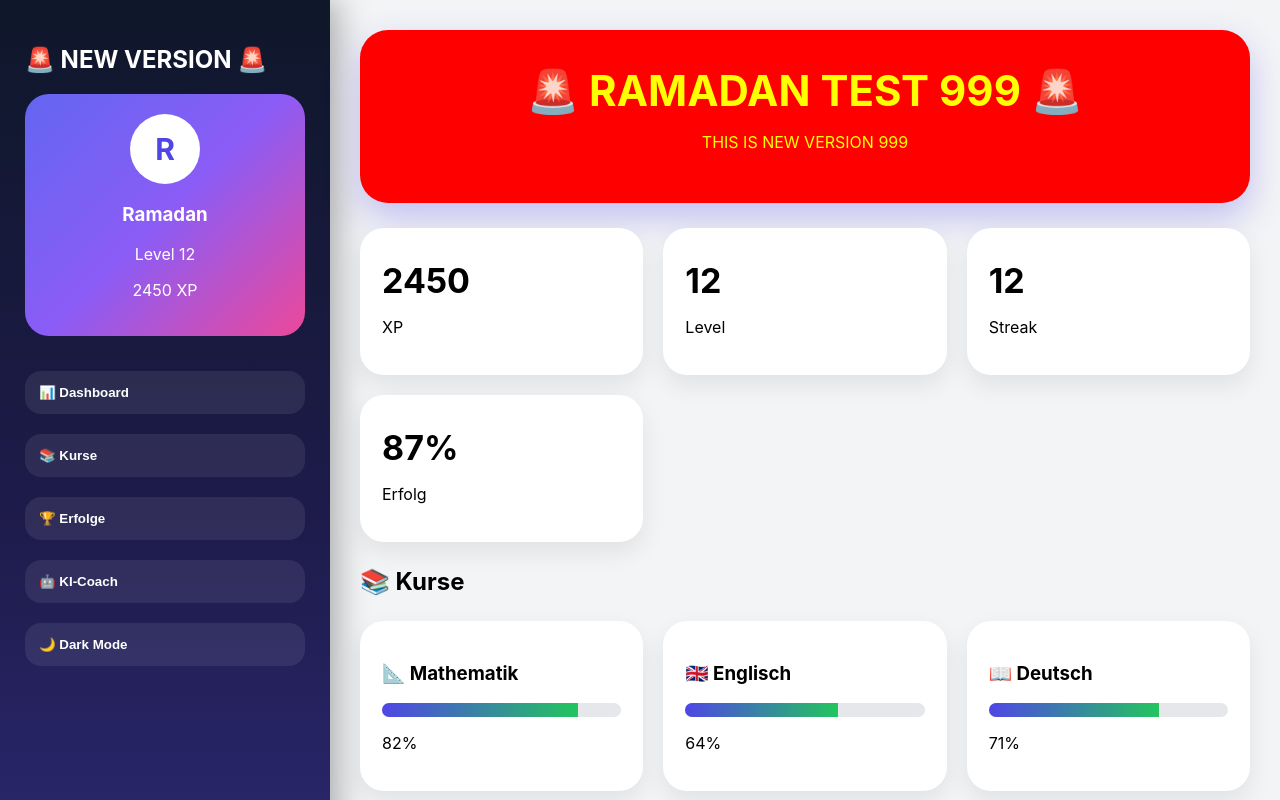
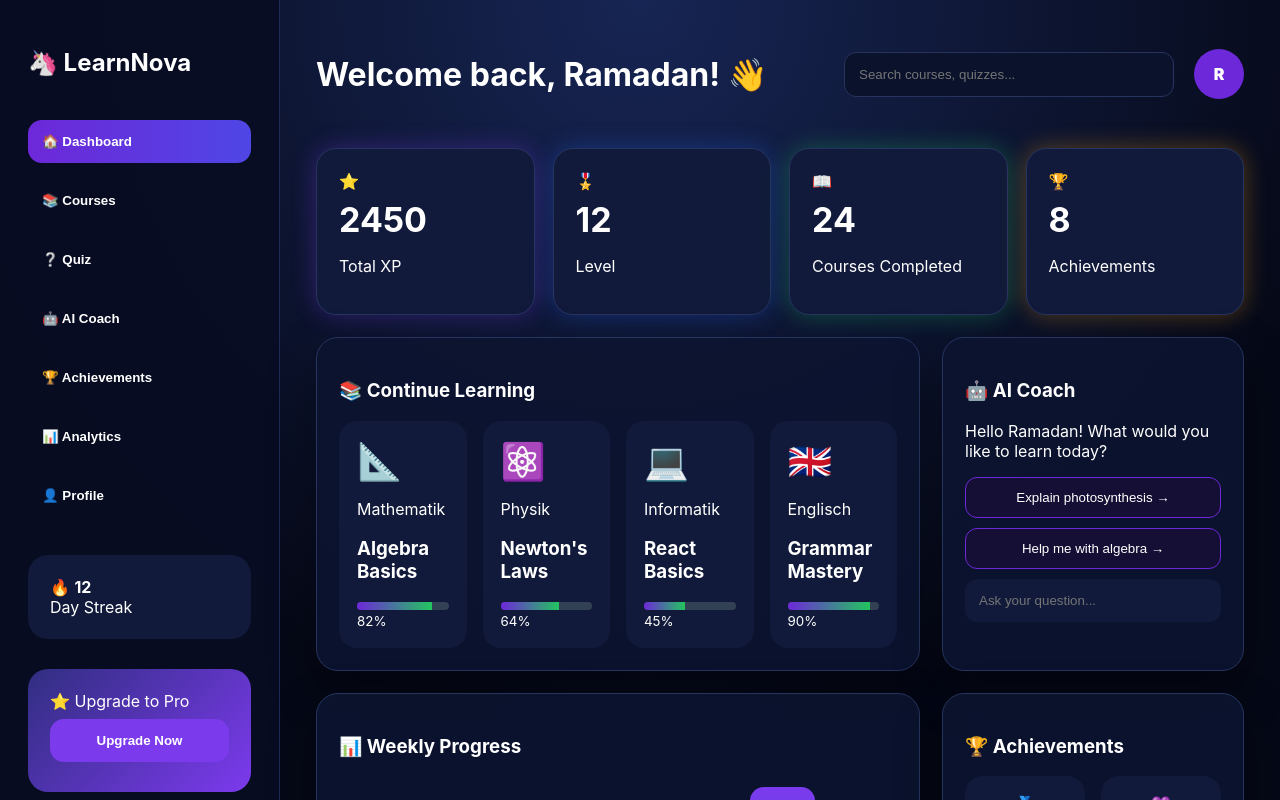
Before and after one commit to ramadanfarhood3-ship-it/learnnova-clean, a React (Vite) app: page / in a window 1280 px wide. Shown: the top 800 px of the page. Built offline with nearby package versions, Linux system fonts and the light colour scheme.

Commit message:
Make UI like generated image

```diff
--- a/package.json
+++ b/package.json
@@ -3,11 +3,14 @@
   "private": true,
   "version": "0.0.0",
   "type": "module",
+  "homepage": "https://ramadanfarhood3-ship-it.github.io/learnnova-clean",
   "scripts": {
     "dev": "vite",
     "build": "tsc -b && vite build",
     "lint": "eslint .",
-    "preview": "vite preview"
+    "preview": "vite preview",
+    "predeploy": "npm run build",
+    "deploy": "gh-pages -d dist"
   },
   "dependencies": {
     "react": "^19.2.6",
@@ -22,6 +25,7 @@
     "eslint": "^10.3.0",
     "eslint-plugin-react-hooks": "^7.1.1",
     "eslint-plugin-react-refresh": "^0.5.2",
+    "gh-pages": "^6.3.0",
     "globals": "^17.6.0",
     "typescript": "~6.0.2",
     "typescript-eslint": "^8.59.2",
--- a/src/App.css
+++ b/src/App.css
@@ -1,238 +1,52 @@
-body {
-  margin: 0;
-  font-family: Inter, Arial, sans-serif;
+* { box-sizing: border-box; }
+body { margin: 0; font-family: Inter, Arial, sans-serif; background:#050816; color:white; }
+.app { display:flex; min-height:100vh; background:radial-gradient(circle at top,#172554,#050816 60%); }
+
+.sidebar { width:280px; padding:28px; background:rgba(8,13,35,.9); border-right:1px solid #1e2a55; }
+.sidebar h1 { margin-bottom:35px; }
+.sidebar button { width:100%; padding:14px; margin:8px 0; border:0; border-radius:14px; background:transparent; color:white; text-align:left; font-weight:700; }
+.sidebar button.active, .sidebar button:hover { background:linear-gradient(90deg,#6d28d9,#4f46e5); }
+.streak,.pro { margin-top:30px; padding:22px; border-radius:20px; background:#111a3a; }
+.pro { background:linear-gradient(135deg,#312e81,#7c3aed); }
+.pro button { background:#7c3aed; text-align:center; }
+
+.main { flex:1; padding:28px 36px; }
+.top { display:flex; align-items:center; gap:20px; margin-bottom:28px; }
+.top h2 { flex:1; font-size:32px; }
+.top input { width:330px; padding:14px; border-radius:12px; border:1px solid #26345f; background:#0b122c; color:white; }
+.avatar { width:50px; height:50px; border-radius:50%; background:#6d28d9; display:grid; place-items:center; font-weight:900; }
+
+.stats { display:grid; grid-template-columns:repeat(4,1fr); gap:18px; margin-bottom:22px; }
+.stat { padding:22px; border-radius:20px; background:#111a3a; border:1px solid #26345f; }
+.stat h2 { font-size:34px; margin:8px 0; }
+.purple { box-shadow:0 0 25px #7c3aed55; }
+.blue { box-shadow:0 0 25px #2563eb55; }
+.green { box-shadow:0 0 25px #22c55e55; }
+.orange { box-shadow:0 0 25px #f59e0b55; }
+
+.grid { display:grid; grid-template-columns:2fr 1fr; gap:22px; }
+.panel { background:rgba(12,20,48,.88); border:1px solid #26345f; border-radius:22px; padding:22px; box-shadow:0 20px 50px #0005; }
+.big { grid-column:auto; }
+
+.courses { display:grid; grid-template-columns:repeat(4,1fr); gap:16px; }
+.course { padding:18px; border-radius:18px; background:#111a3a; min-height:170px; }
+.icon { font-size:36px; }
+.bar { height:8px; background:#334155; border-radius:20px; overflow:hidden; }
+.bar span { display:block; height:100%; background:linear-gradient(90deg,#6d28d9,#22c55e); }
+
+.coach button { display:block; width:100%; margin:10px 0; padding:12px; border-radius:12px; border:1px solid #6d28d9; background:#160f35; color:white; }
+.coach input { width:100%; padding:14px; border-radius:12px; border:0; background:#111a3a; color:white; }
+
+.chart { height:210px; display:flex; align-items:end; gap:18px; }
+.chart div { flex:1; border-radius:14px 14px 4px 4px; background:linear-gradient(180deg,#7c3aed,#2563eb); }
+
+.badges { display:grid; grid-template-columns:repeat(2,1fr); gap:16px; }
+.badges span { padding:18px; border-radius:18px; text-align:center; background:#111a3a; }
+
+@media(max-width:900px){
+  .app{flex-direction:column}
+  .sidebar{width:100%}
+  .stats,.courses,.grid{grid-template-columns:1fr}
+  .top{flex-direction:column;align-items:stretch}
+  .top input{width:100%}
 }
-
-.app {
-  display: flex;
-  min-height: 100vh;
-  background: #f3f4f6;
-}
-
-.dark {
-  background: #0f172a;
-  color: white;
-}
-
-.sidebar {
-  width: 280px;
-  background: linear-gradient(
-    180deg,
-    #0f172a,
-    #1e1b4b,
-    #312e81
-  );
-  color: white;
-  padding: 25px;
-  box-shadow: 8px 0 30px rgba(0,0,0,0.3);
-}
-
-.sidebar h2 {
-  margin-bottom: 20px;
-}
-
-.profile {
-  background: linear-gradient(
-    135deg,
-    #6366f1,
-    #8b5cf6,
-    #ec4899
-  );
-  padding: 20px;
-  border-radius: 24px;
-  text-align: center;
-  margin-bottom: 25px;
-}
-
-.avatar {
-  width: 70px;
-  height: 70px;
-  background: white;
-  color: #4f46e5;
-  border-radius: 50%;
-  display: grid;
-  place-items: center;
-  margin: auto;
-  font-size: 30px;
-  font-weight: bold;
-}
-
-.sidebar button {
-  width: 100%;
-  margin: 10px 0;
-  padding: 14px;
-  border: none;
-  border-radius: 16px;
-  background: rgba(255,255,255,0.08);
-  color: white;
-  font-weight: bold;
-  text-align: left;
-  cursor: pointer;
-  transition: 0.3s;
-}
-
-.sidebar button:hover {
-  background: linear-gradient(
-    90deg,
-    #4f46e5,
-    #7c3aed
-  );
-  transform: translateX(5px);
-}
-
-.main {
-  flex: 1;
-  padding: 30px;
-}
-
-.hero {
-  background: linear-gradient(
-    135deg,
-    #4f46e5,
-    #7c3aed,
-    #ec4899
-  );
-  color: white;
-  padding: 35px;
-  border-radius: 28px;
-  margin-bottom: 25px;
-  box-shadow: 0 15px 35px rgba(79,70,229,0.3);
-}
-
-.hero h1 {
-  margin: 0;
-  font-size: 42px;
-}
-
-.stats,
-.course-grid,
-.split,
-.badge-grid,
-.plan-grid {
-  display: grid;
-  grid-template-columns: repeat(auto-fit,minmax(220px,1fr));
-  gap: 20px;
-  margin: 25px 0;
-}
-
-.card,
-.course,
-.panel,
-.badge,
-.leaderboard,
-.daily,
-.plan-card,
-.chart {
-  background: white;
-  padding: 22px;
-  border-radius: 24px;
-  box-shadow: 0 10px 25px rgba(0,0,0,0.08);
-}
-
-.dark .card,
-.dark .course,
-.dark .panel,
-.dark .badge,
-.dark .leaderboard,
-.dark .daily,
-.dark .plan-card,
-.dark .chart {
-  background: #1e293b;
-  color: white;
-}
-
-.card h2 {
-  font-size: 34px;
-  margin: 10px 0;
-}
-
-.progress-bar {
-  height: 14px;
-  background: #e5e7eb;
-  border-radius: 20px;
-  overflow: hidden;
-}
-
-.progress-bar div {
-  height: 100%;
-  background: linear-gradient(
-    90deg,
-    #4f46e5,
-    #22c55e
-  );
-}
-
-.primary {
-  padding: 14px 20px;
-  border: none;
-  border-radius: 14px;
-  background: linear-gradient(
-    135deg,
-    #4f46e5,
-    #7c3aed
-  );
-  color: white;
-  font-weight: bold;
-  cursor: pointer;
-}
-
-input {
-  width: 100%;
-  padding: 14px;
-  border-radius: 14px;
-  border: 1px solid #ddd;
-  margin-top: 10px;
-}
-
-.answer {
-  margin-top: 12px;
-  padding: 12px;
-  border-radius: 12px;
-  background: #eef2ff;
-}
-
-.dark .answer {
-  background: #334155;
-}
-
-.chart {
-  margin-top: 25px;
-}
-
-.bars {
-  height: 180px;
-  display: flex;
-  align-items: end;
-  gap: 15px;
-  margin-top: 20px;
-}
-
-.bars div {
-  flex: 1;
-  background: linear-gradient(
-    180deg,
-    #7c3aed,
-    #22c55e
-  );
-  border-radius: 16px 16px 8px 8px;
-  display: flex;
-  justify-content: center;
-  align-items: end;
-  color: white;
-  font-weight: bold;
-  padding-bottom: 8px;
-}
-
-@media (max-width: 800px) {
-  .app {
-    flex-direction: column;
-  }
-
-  .sidebar {
-    width: auto;
-  }
-
-  .hero h1 {
-    font-size: 30px;
-  }
-}
--- a/src/App.tsx
+++ b/src/App.tsx
@@ -1,105 +1,86 @@
-import { useEffect, useState } from "react";
 import "./App.css";
 
 const courses = [
-  { name: "Mathematik", icon: "📐", progress: 82 },
-  { name: "Englisch", icon: "🇬🇧", progress: 64 },
-  { name: "Deutsch", icon: "📖", progress: 71 },
-  { name: "Physik", icon: "⚛️", progress: 45 },
+  ["📐", "Mathematik", "Algebra Basics", 82],
+  ["⚛️", "Physik", "Newton's Laws", 64],
+  ["💻", "Informatik", "React Basics", 45],
+  ["🇬🇧", "Englisch", "Grammar Mastery", 90],
 ];
 
 export default function App() {
-  const [dark, setDark] = useState(false);
-  const [xp, setXp] = useState(2450);
+  return (
+    <div className="app">
+      <aside className="sidebar">
+        <h1>🦄 LearnNova</h1>
+        <button className="active">🏠 Dashboard</button>
+        <button>📚 Courses</button>
+        <button>❔ Quiz</button>
+        <button>🤖 AI Coach</button>
+        <button>🏆 Achievements</button>
+        <button>📊 Analytics</button>
+        <button>👤 Profile</button>
 
-  useEffect(() => {
-    const savedXp = localStorage.getItem("learnnova-xp");
-    const savedDark = localStorage.getItem("learnnova-dark");
-
-    if (savedXp) setXp(Number(savedXp));
-    if (savedDark === "true") setDark(true);
-  }, []);
-
-  const level = Math.floor(xp / 200);
-
-  return (
-    <div className={dark ? "app dark" : "app"}>
-      <aside className="sidebar">
-        <h2>🚨 NEW VERSION 🚨</h2>
-
-        <div className="profile">
-          <div className="avatar">R</div>
-          <h3>Ramadan</h3>
-          <p>Level {level}</p>
-          <p>{xp} XP</p>
-        </div>
-
-        <button>📊 Dashboard</button>
-        <button>📚 Kurse</button>
-        <button>🏆 Erfolge</button>
-        <button>🤖 KI-Coach</button>
-
-        <button onClick={() => setDark(!dark)}>
-          {dark ? "☀️ Light Mode" : "🌙 Dark Mode"}
-        </button>
+        <div className="streak">🔥 <b>12</b><br />Day Streak</div>
+        <div className="pro">⭐ Upgrade to Pro<br /><button>Upgrade Now</button></div>
       </aside>
 
       <main className="main">
-        <header
-          className="hero"
-          style={{
-            background: "red",
-            color: "yellow",
-            textAlign: "center",
-          }}
-        >
-          <h1>🚨 RAMADAN TEST 999 🚨</h1>
-          <p>THIS IS NEW VERSION 999</p>
+        <header className="top">
+          <h2>Welcome back, Ramadan! 👋</h2>
+          <input placeholder="Search courses, quizzes..." />
+          <div className="avatar">R</div>
         </header>
 
         <section className="stats">
-          <div className="card">
-            <h2>{xp}</h2>
-            <p>XP</p>
+          <div className="stat purple">⭐ <h2>2450</h2><p>Total XP</p></div>
+          <div className="stat blue">🎖️ <h2>12</h2><p>Level</p></div>
+          <div className="stat green">📖 <h2>24</h2><p>Courses Completed</p></div>
+          <div className="stat orange">🏆 <h2>8</h2><p>Achievements</p></div>
+        </section>
+
+        <section className="grid">
+          <div className="panel big">
+            <h3>📚 Continue Learning</h3>
+            <div className="courses">
+              {courses.map((c) => (
+                <div className="course" key={c[1]}>
+                  <div className="icon">{c[0]}</div>
+                  <p>{c[1]}</p>
+                  <h3>{c[2]}</h3>
+                  <div className="bar"><span style={{ width: `${c[3]}%` }} /></div>
+                  <small>{c[3]}%</small>
+                </div>
+              ))}
+            </div>
           </div>
 
-          <div className="card">
-            <h2>{level}</h2>
-            <p>Level</p>
+          <div className="panel coach">
+            <h3>🤖 AI Coach</h3>
+            <p>Hello Ramadan! What would you like to learn today?</p>
+            <button>Explain photosynthesis →</button>
+            <button>Help me with algebra →</button>
+            <input placeholder="Ask your question..." />
           </div>
 
-          <div className="card">
-            <h2>12</h2>
-            <p>Streak</p>
+          <div className="panel big">
+            <h3>📊 Weekly Progress</h3>
+            <div className="chart">
+              {[35, 55, 80, 60, 72, 95, 85].map((h, i) => (
+                <div key={i} style={{ height: `${h}%` }} />
+              ))}
+            </div>
           </div>
 
-          <div className="card">
-            <h2>87%</h2>
-            <p>Erfolg</p>
+          <div className="panel">
+            <h3>🏆 Achievements</h3>
+            <div className="badges">
+              <span>🏅<br />First Quiz</span>
+              <span>💜<br />100 XP</span>
+              <span>💎<br />500 XP</span>
+              <span>🔒<br />1000 XP</span>
+            </div>
           </div>
         </section>
-
-        <h2>📚 Kurse</h2>
-
-        <div className="course-grid">
-          {courses.map((course) => (
-            <div className="course" key={course.name}>
-              <h3>
-                {course.icon} {course.name}
-              </h3>
-
-              <div className="progress-bar">
-                <div
-                  style={{
-                    width: `${course.progress}%`,
-                  }}
-                ></div>
-              </div>
-
-              <p>{course.progress}%</p>
-            </div>
-          ))}
-        </div>
       </main>
     </div>
   );
--- a/vite.config.ts
+++ b/vite.config.ts
@@ -2,5 +2,6 @@ import { defineConfig } from "vite";
 import react from "@vitejs/plugin-react";
 
 export default defineConfig({
+  base: "/learnnova-clean/",
   plugins: [react()],
 });
```
Also changed, not shown: 1 other file (tests, documents, lock files or other folders).
